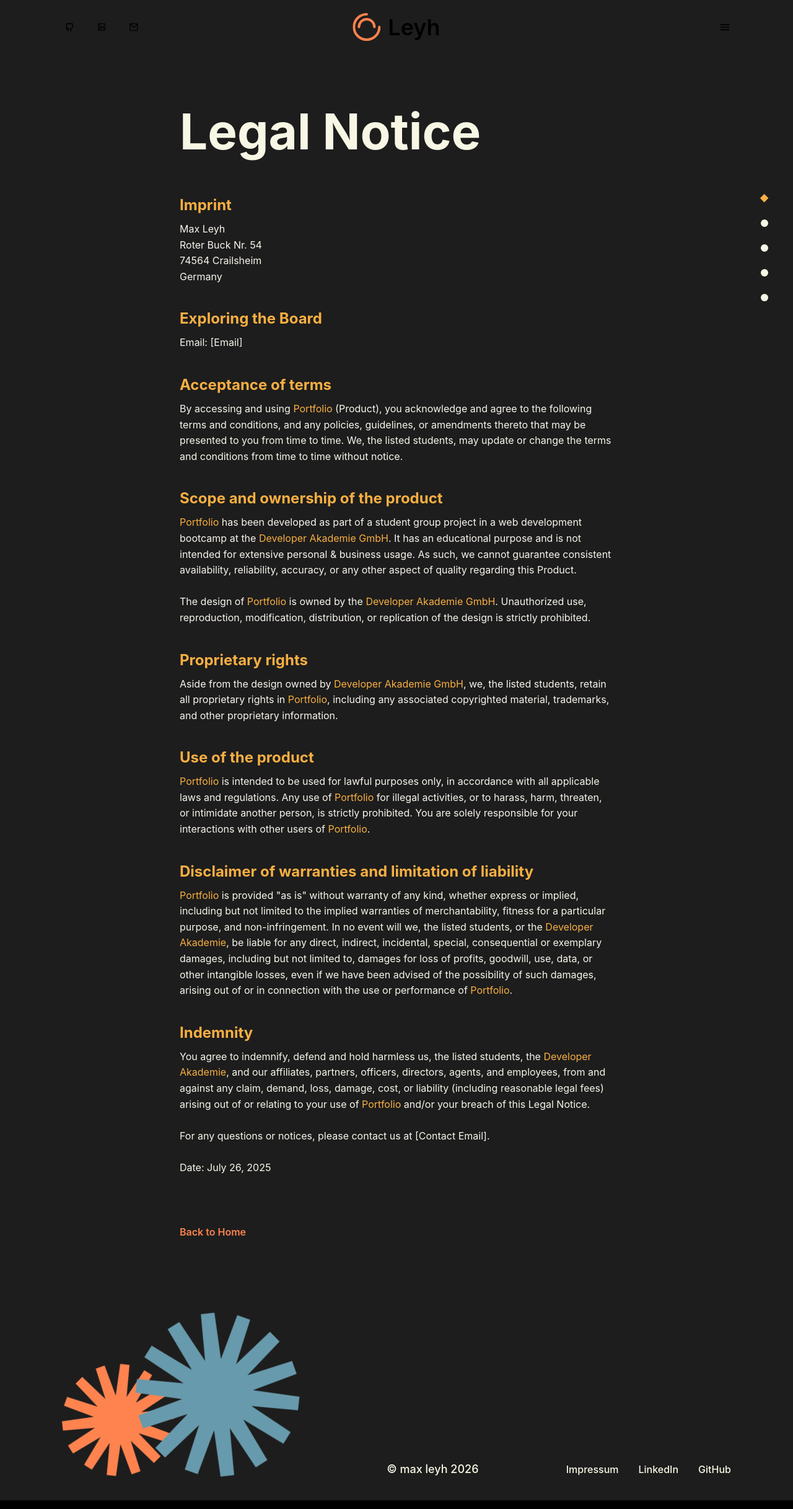
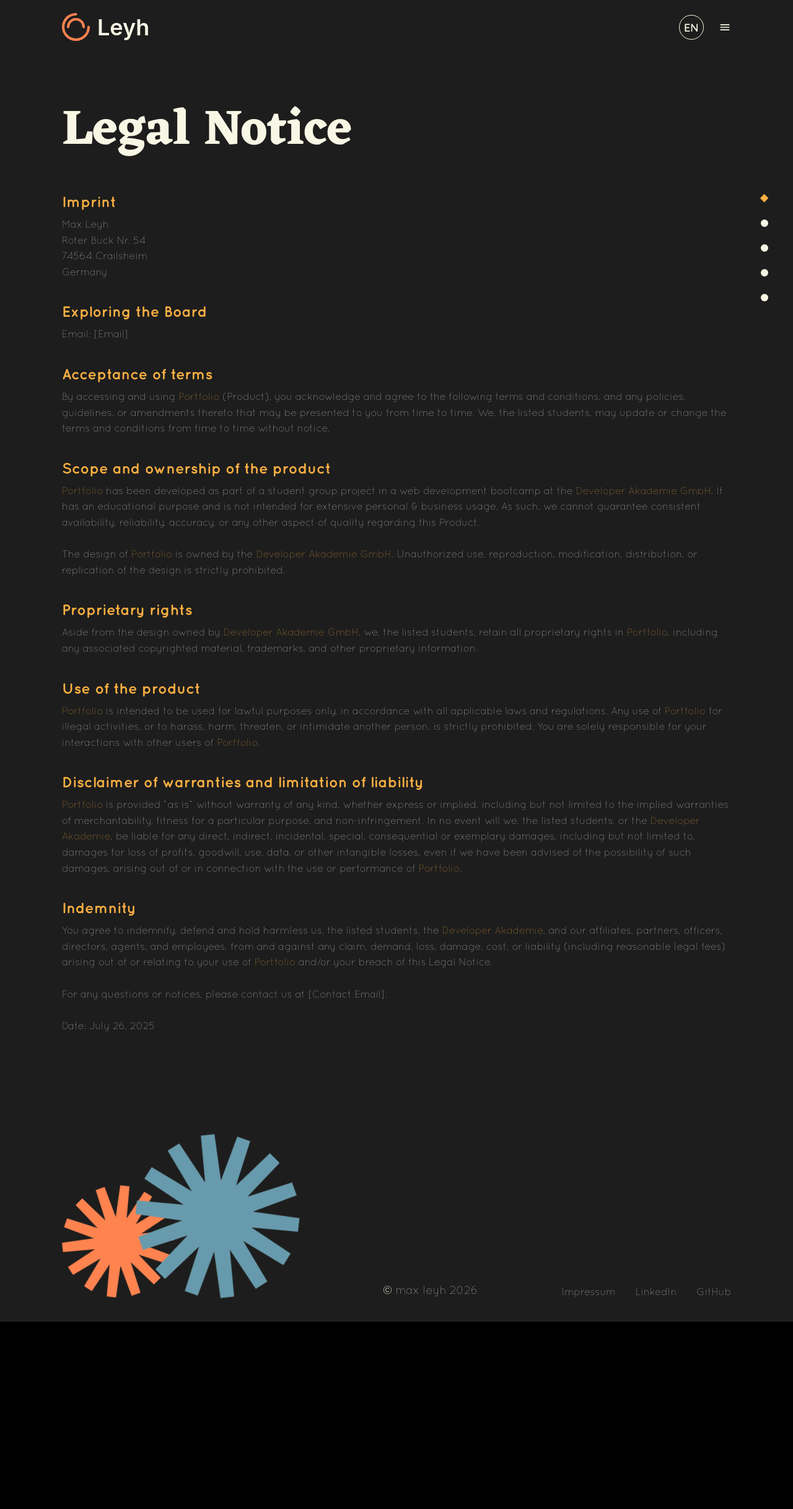
Before and after one commit to taketdev/Portfolio-DA, an Angular app: page /legal-notice in a window 1280 px wide. Shown: the whole page at 62% size. After the commit the page ends 2147 px from the top, so only its background shows below. Built offline with nearby package versions, Linux system fonts and the light colour scheme.

Commit message:
fixed legal notice styling

```diff
--- a/src/app/header/header.component.html
+++ b/src/app/header/header.component.html
@@ -17,7 +17,7 @@
       </a>
     </div>
 
-    <div class="logo">
+    <div class="logo" (click)="scrollToHero()">
       <div class="logo-icon">
         <svg width="45" height="47" viewBox="0 0 45 47" fill="none" xmlns="http://www.w3.org/2000/svg">
           <path d="M22.5 2C11.1782 2 2 11.1782 2 22.5C2 33.8218 11.1782 43 22.5 43C33.8218 43 43 33.8218 43 22.5" stroke="#FF834F" stroke-width="4" stroke-linecap="round"/>
--- a/src/app/header/header.component.ts
+++ b/src/app/header/header.component.ts
@@ -1,6 +1,7 @@
 import { Component, inject } from '@angular/core';
 import { ScrollService } from '../services/scroll.service';
 import { CommonModule } from '@angular/common';
+import { Router } from '@angular/router';
 
 @Component({
   selector: 'app-header',
@@ -11,4 +12,14 @@ import { CommonModule } from '@angular/common';
 })
 export class HeaderComponent {
   public scrollService = inject(ScrollService);
+  private router = inject(Router);
+
+  scrollToHero() {
+    const main = document.querySelector('main');
+    if (main) {
+      main.scrollTo({ top: 0, behavior: 'smooth' });
+    } else {
+      this.router.navigateByUrl('/');
+    }
+  }
 }
--- a/src/app/pages/legal-notice/legal-notice.html
+++ b/src/app/pages/legal-notice/legal-notice.html
@@ -86,7 +86,6 @@
       </p>
     </div>
 
-    <a routerLink="/" class="back-link">Back to Home</a>
   </div>
 
   <div class="legal-bottom">
--- a/src/app/pages/legal-notice/legal-notice.scss
+++ b/src/app/pages/legal-notice/legal-notice.scss
@@ -1,6 +1,7 @@
 .legal-notice {
   min-height: 100vh;
   background-color: #1D1D1D;
+  font-family: 'Quicksand', sans-serif;
   display: flex;
   flex-direction: column;
   position: relative;
@@ -8,7 +9,7 @@
 
   .legal-container {
     width: 100%;
-    max-width: 900px;
+    max-width: 1920px;
     margin: 0 auto;
     padding: 80px 100px;
     flex: 1;
@@ -16,6 +17,7 @@
     .legal-title {
       font-size: 80px;
       font-weight: 700;
+      font-family: 'Eczar', serif !important;
       color: #F8F7E5;
       margin-bottom: 60px;
       line-height: 1.1;
@@ -42,19 +44,6 @@
       }
     }
 
-    .back-link {
-      display: inline-block;
-      margin-top: 40px;
-      font-size: 16px;
-      font-weight: 600;
-      color: #FF834F;
-      text-decoration: none;
-      transition: opacity 0.3s ease;
-
-      &:hover {
-        opacity: 0.6;
-      }
-    }
   }
 
   .legal-bottom {
--- a/src/app/pages/legal-notice/legal-notice.ts
+++ b/src/app/pages/legal-notice/legal-notice.ts
@@ -16,7 +16,8 @@ export class LegalNoticeComponent implements AfterViewInit {
 
   ngAfterViewInit() {
     if (isPlatformBrowser(this.platformId)) {
-      this.scrollService.isDarkHeader.set(true);
+      this.scrollService.isDarkHeader.set(false);
+      this.scrollService.isHeroVisible.set(false);
     }
   }
 }
```
